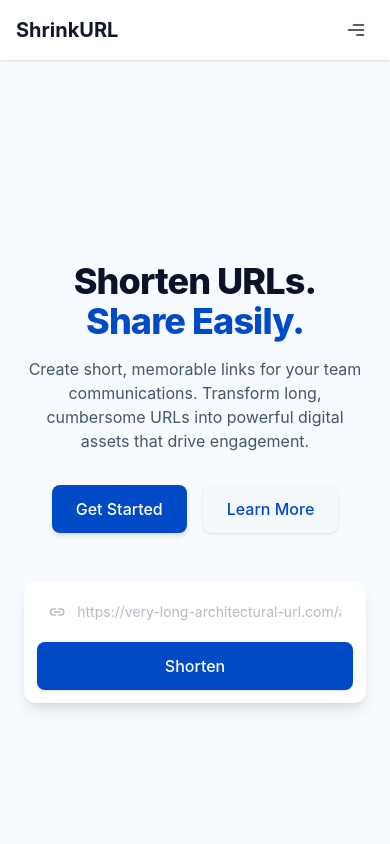
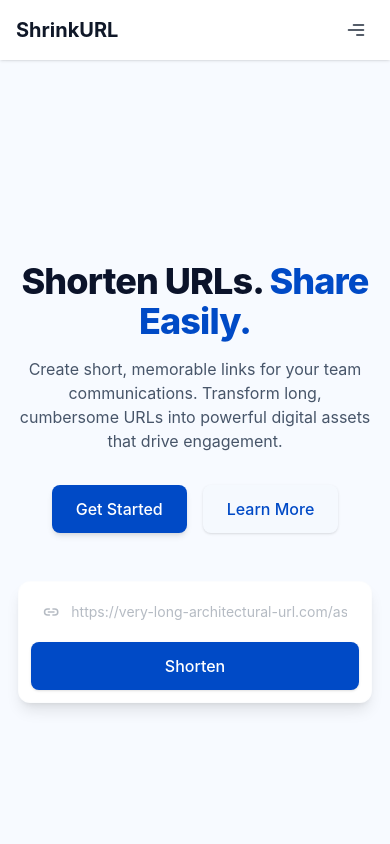
Before and after one commit to alfannurfaiz9/shrink_url_fe, a React (Vite) app: page /home in a window 390 px wide. Shown: the top 844 px of the page. Built offline with nearby package versions, Linux system fonts and the light colour scheme.

Commit message:
refactor: adjust tailwindcss custom variables

```diff
--- a/src/index.css
+++ b/src/index.css
@@ -28,7 +28,7 @@
     margin: auto;
 
     @media (max-width: 600px) {
-      padding: 52px 24px;
+      padding: 42px 18px;
     }
   }
 }
```
